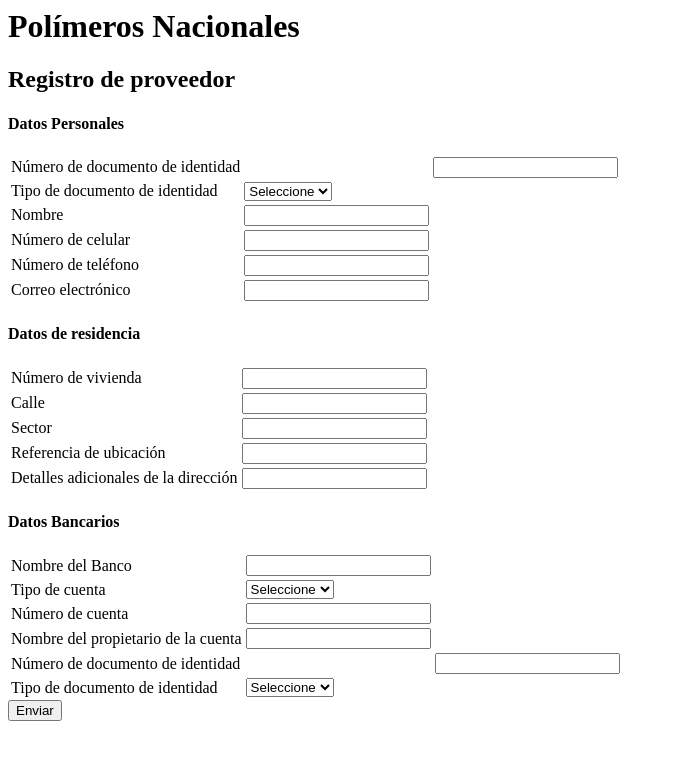
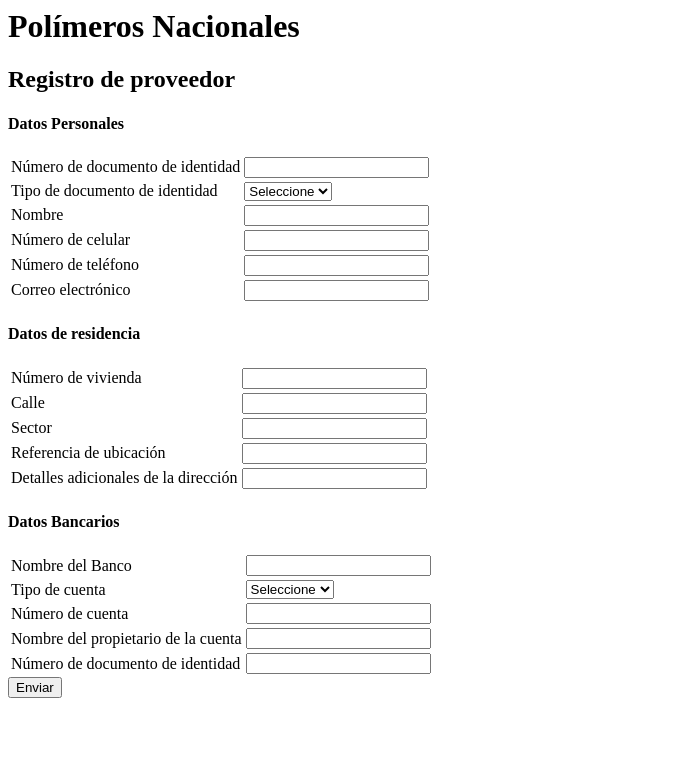
Before and after one commit to valeuli/cleo, a Django app: page /profiles/provider/registration/ in a window 1280 px wide. Shown: the top 760 px of the page, without its empty margins (0-675 px from the left). Run offline with Django 3.2, Linux system fonts and the light colour scheme; parts of the project's set-up code (start-up, migrations or seed data) failed here and were passed over.

Commit message:
Eliminado tipo de documento de los datos bancarios

```diff
--- a/profiles/templates/profiles/register_provider.html
+++ b/profiles/templates/profiles/register_provider.html
@@ -10,7 +10,7 @@ Registro de proveedor
 <table>
     <h4>Datos Personales</h4>
     <tr>
-        <td><label for="document_number">Número de documento de identidad</label><td>
+        <td><label for="document_number">Número de documento de identidad</label></td>
         <td><input id="document_number" name="document_number" type="text" maxlength="15"></td>
     </tr>
     <tr>
@@ -80,25 +80,15 @@ Registro de proveedor
     </tr>
     <tr>
         <td><label for="account_number">Número de cuenta</label></td>
-        <td><input id="account_number" name="account_number" type="text" maxlength="20"</td>
+        <td><input id="account_number" name="account_number" type="text" maxlength="20"></td>
     </tr>
     <tr>
         <td><label for="name_p">Nombre del propietario de la cuenta</label></td>
         <td><input id="name_p" name="name_p" type="text" maxlength="59"></td>
     </tr>
     <tr>
-        <td><label for="document_number_p">Número de documento de identidad</label><td>
+        <td><label for="document_number_p">Número de documento de identidad</label></td>
         <td><input id="document_number_p" name="document_number_p" type="text" maxlength="15"></td>
-    </tr>
-    <tr>
-    <td><label for="document_type_p">Tipo de documento de identidad</label></td>
-    <td><select name="document_type_p" id="document_type_p">
-        <option value="0">Seleccione</option>
-        {% for k, v in document_type %}
-        <option value="{{ k }}">{{ v }}</option>
-        {% endfor %}
-    </select>
-    </td>
     </tr>
 </table>
 <input type="submit" value="Enviar">
```
